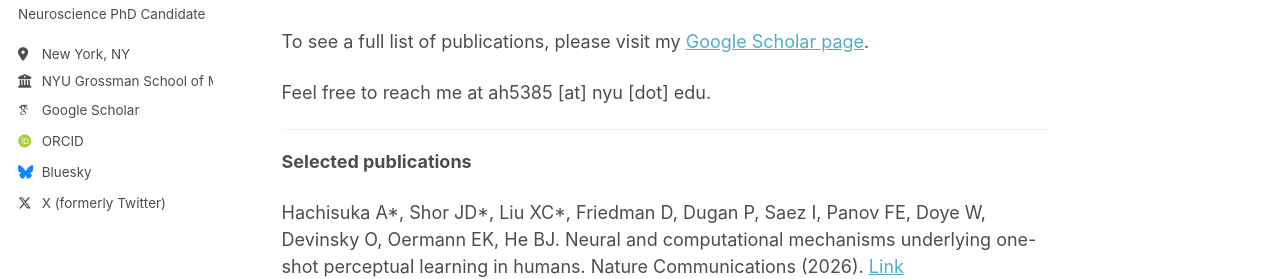
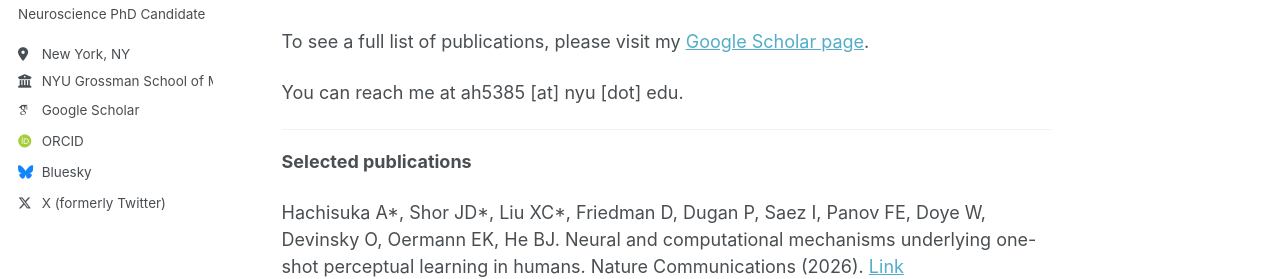
Before and after one commit to ahachisuka/ayakahach.github.io, a Jekyll site: the page built from _pages/about.md, in a window 1280 px wide and 900 px high, scrolled down 466 px. Shown: the part 178-457 px from the top of the window. Built offline with Jekyll 4.4.1, drawn with Linux system fonts in a browser that asks for light colours; some web fonts are replaced; a script bundle is joined from its source files by our own code; library files that are not in the unit come from our copies.

Commit message:
Update about.md

```diff
--- a/_pages/about.md
+++ b/_pages/about.md
@@ -15,7 +15,7 @@ Previously, I was a post-baccalaureate research assistant in a laboratory of Dr.
 
 To see a full list of publications, please visit my [Google Scholar page](https://scholar.google.com/citations?user=uKVqgq4AAAAJ&hl=en).
 
-Feel free to reach me at ah5385 [at] nyu [dot] edu.
+You can reach me at ah5385 [at] nyu [dot] edu.
 
 ---
 
```
